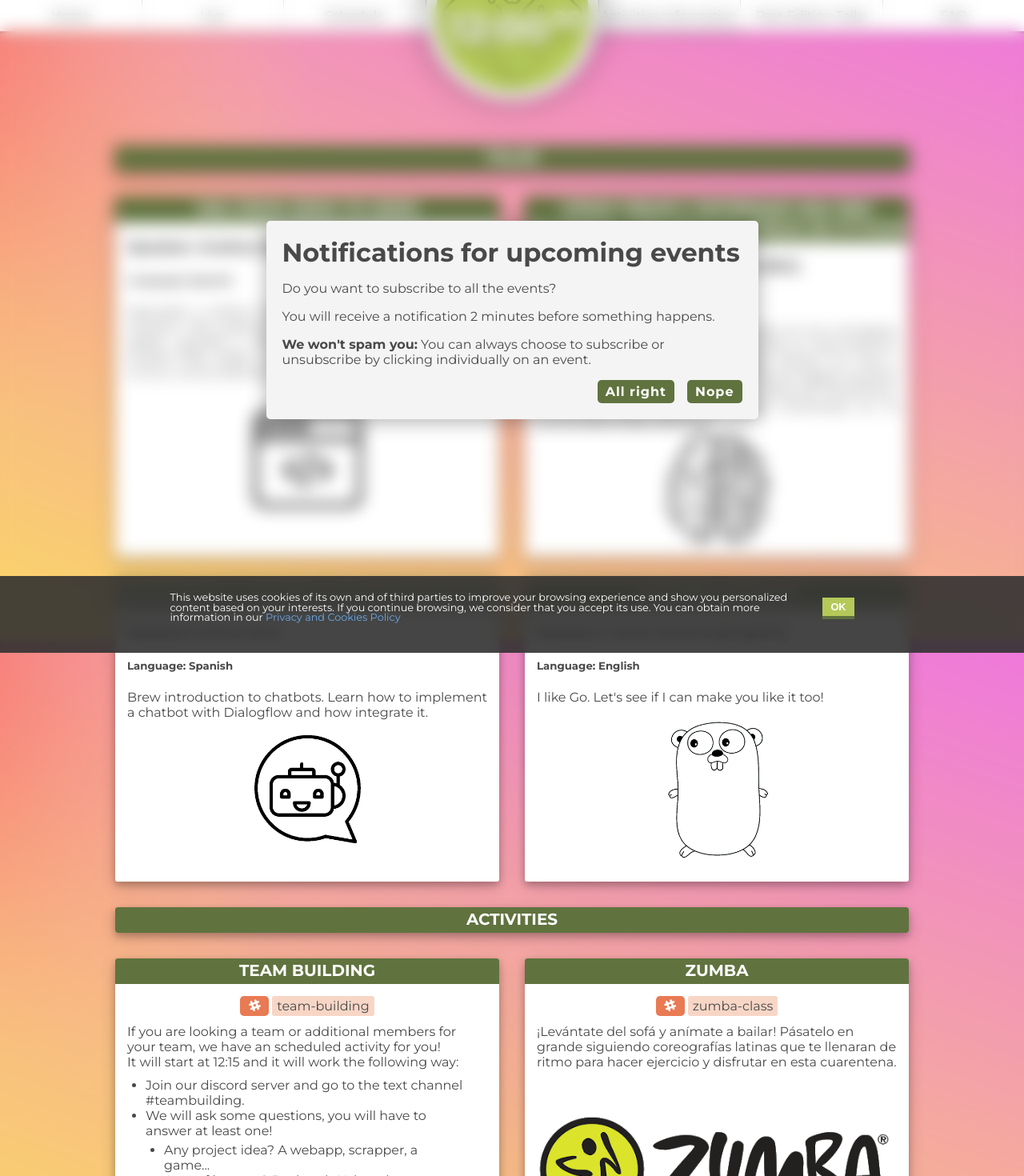
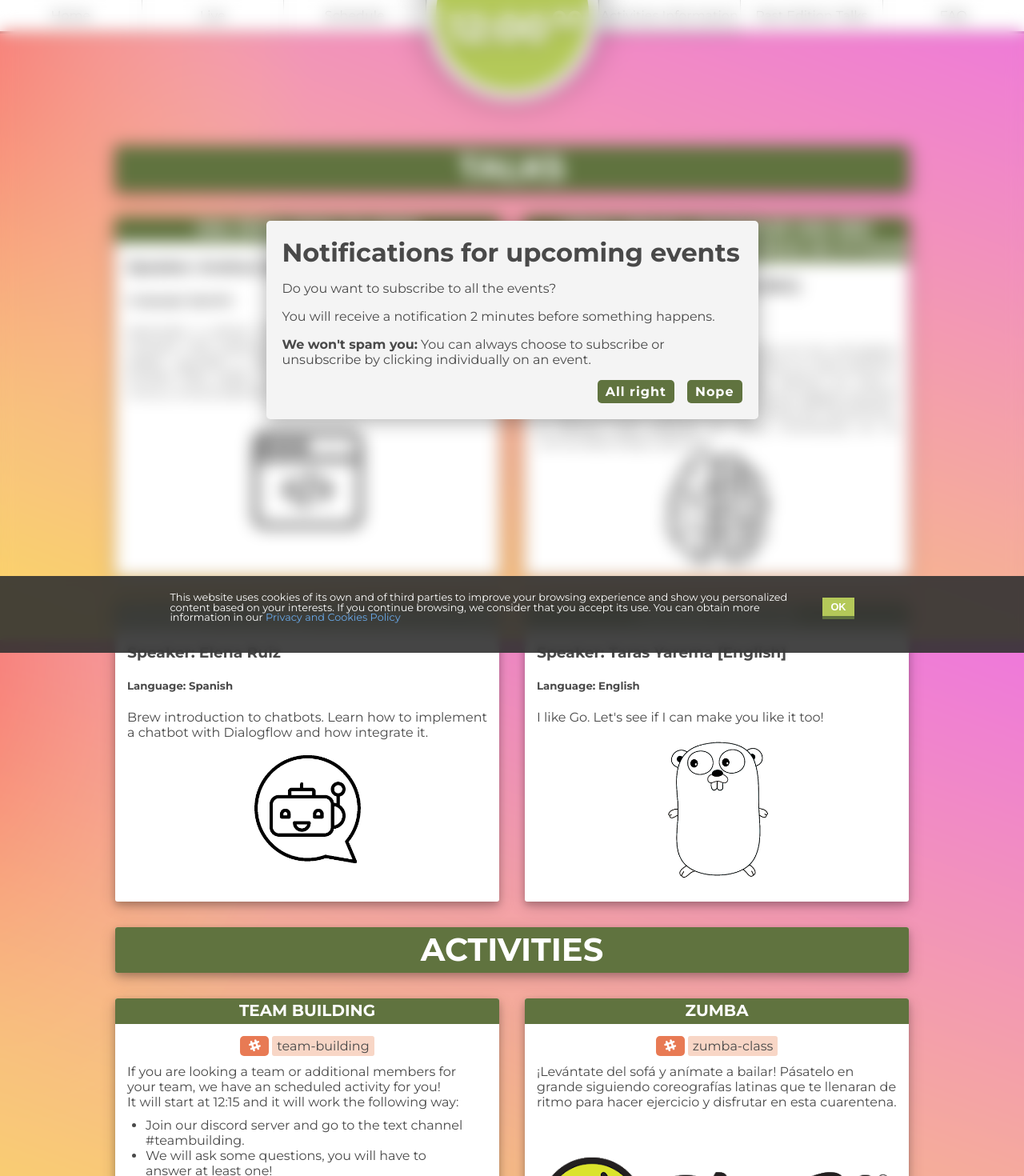
Before and after one commit to hackupc/hackfromhome-live, a Vue app: page /activities in a window 1280 px wide. Shown: the top 1470 px of the page at 80% size. Built offline with nearby package versions, Linux system fonts and the light colour scheme.

Commit message:
update activities

```diff
--- a/src/assets/scss/live/shared.scss
+++ b/src/assets/scss/live/shared.scss
@@ -325,6 +325,10 @@ a {
 			padding: 5px 0;
 			padding-top: 3px;
 		}
+		.activity-title {
+			text-transform: uppercase;
+			font-size: 40px;
+		}
 		h2 { margin: 5px 15px; }
 		.panel-info {
 			h3 {
--- a/src/components/Countdown.vue
+++ b/src/components/Countdown.vue
@@ -3,9 +3,7 @@
     <div class="countdown-time">
       <span class="hours">{{hours}}</span>:<span class="minutes">{{minutes}}</span><span class="seconds">{{seconds}}</span>
     </div>
-    <div class="countdown-bg">
-      <img src="/assets/img/live/hackupc-logo.svg" alt="HackUPC logo">
-    </div>
+    <div class="countdown-bg"></div>
   </div>
 </template>
 
--- a/src/views/Activities.vue
+++ b/src/views/Activities.vue
@@ -2,7 +2,7 @@
   <div id="activities" class="under-header padding-bottom">
     <div class="container">
       <div class="panel large">
-        <h1 style="text-transform: uppercase;">TALKS</h1>
+        <h1 class="activity-title">TALKS</h1>
       </div>
       <div class="panel">
         <h1 style="text-transform: uppercase;">VIM: from zero to hero</h1>
@@ -49,7 +49,7 @@
         </div>
       </div>
       <div class="panel large">
-        <h1 style="text-transform: uppercase;">ACTIVITIES</h1>
+        <h1 class="activity-title">ACTIVITIES</h1>
       </div>
       <div class="panel">
         <h1>TEAM BUILDING</h1>
```
